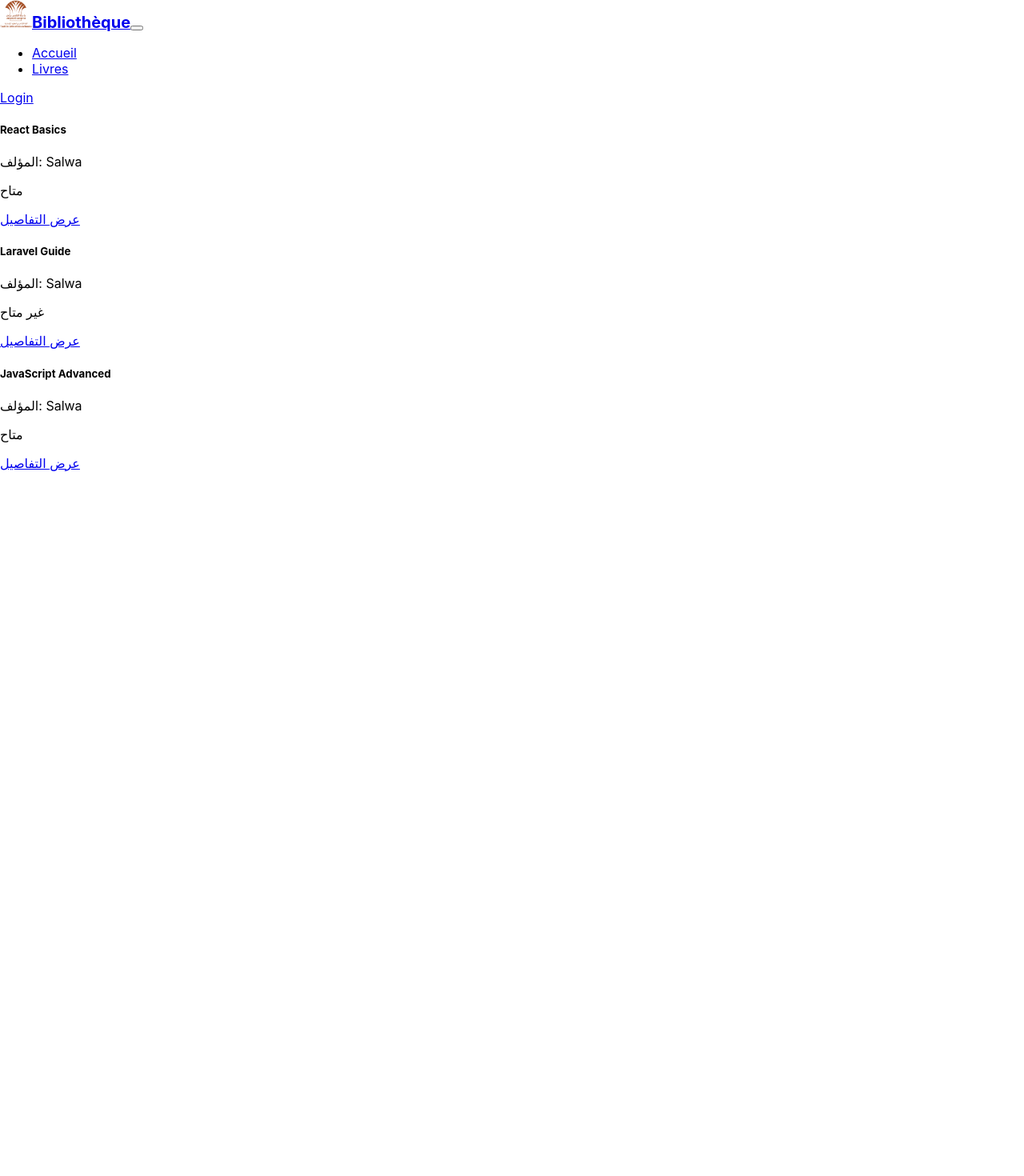
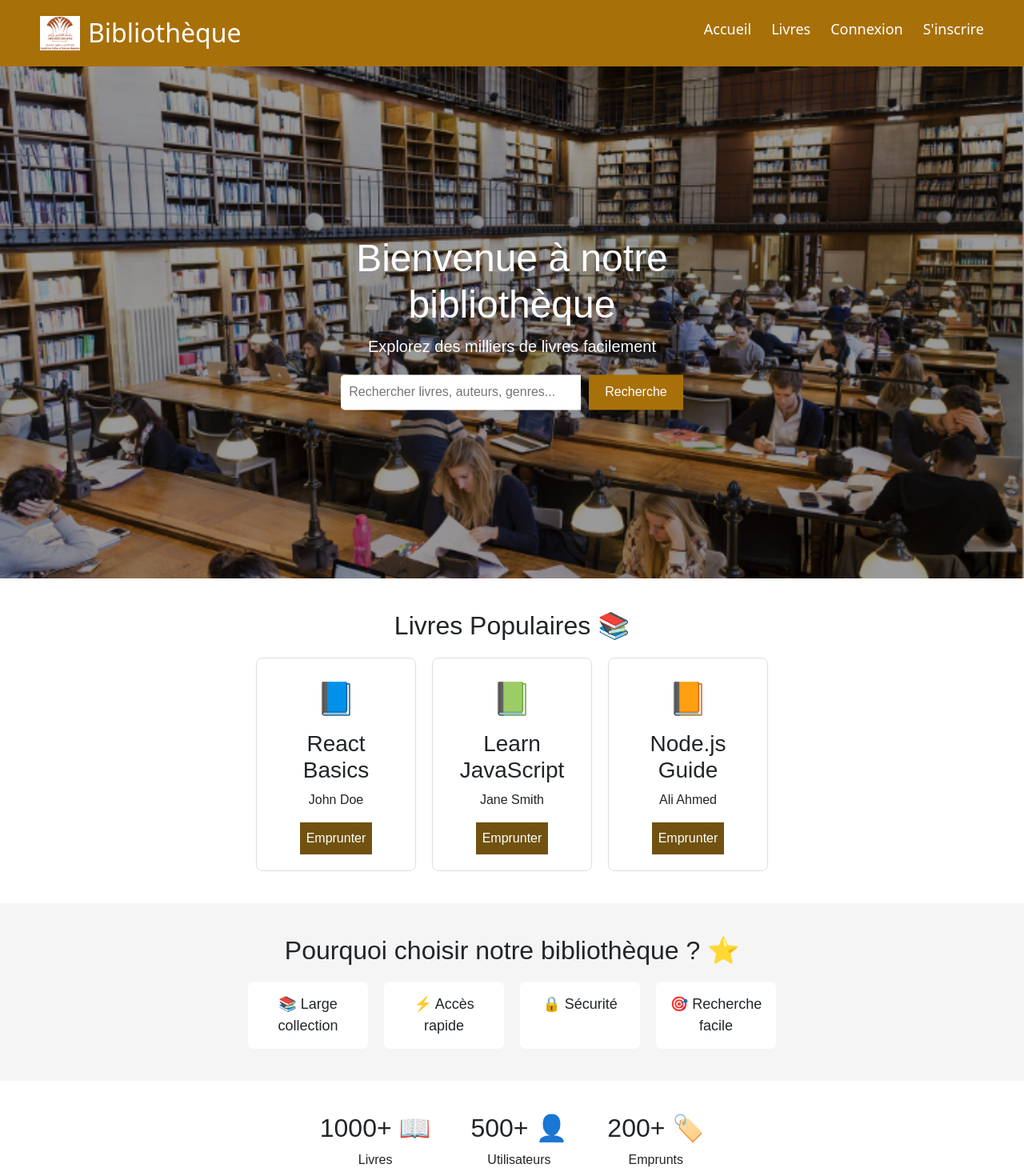
Before and after one commit to salwaboulhcen-netizen/bibliotheque-app, a React (Create React App) app: page / in a window 1280 px wide. Shown: the top 1470 px of the page at 80% size. Before the commit the page ends 800 px from the top, so only its background shows below. Built offline with nearby package versions, Linux system fonts and the light colour scheme.

Commit message:
update react

```diff
--- a/src/App.js
+++ b/src/App.js
@@ -1,9 +1,8 @@
-
 import React from "react";
 import { BrowserRouter as Router, Routes, Route } from "react-router-dom";
 import Navbar from "./components/Navbar";
+import Footer from "./components/Footer";
 import Home from "./pages/Home";
-import BookDetail from "./pages/BookDetail";
 
 function App() {
   return (
@@ -11,8 +10,9 @@ function App() {
       <Navbar />
       <Routes>
         <Route path="/" element={<Home />} />
-        <Route path="/books/:id" element={<BookDetail />} />
+        {/* Ajouter autres routes ici: /books, /login, etc. */}
       </Routes>
+      <Footer />
     </Router>
   );
 }
--- a/src/components/Footer.jsx
+++ b/src/components/Footer.jsx
@@ -0,0 +1,19 @@
+import React from "react";
+
+export default function Footer() {
+  return (
+    <footer style={styles.footer}>
+      <p>© 2026 Bibliothèque -Faculté des Lettres et des Sciences Humaines Marrakech</p>
+    </footer>
+  );
+}
+
+const styles = {
+  footer: {
+    textAlign: "center",
+    padding: "20px",
+    backgroundColor: "#70510f",
+    color: "white",
+    marginTop: "20px",
+  },
+};
--- a/src/components/Navbar.jsx
+++ b/src/components/Navbar.jsx
@@ -1,58 +1,103 @@
-import React from "react";
+import React, { useState, useEffect } from "react";
 import { Link } from "react-router-dom";
 
 function Navbar() {
+  const [mobileMenu, setMobileMenu] = useState(false);
+  const [isMobile, setIsMobile] = useState(window.innerWidth <= 768);
+
+  // Update isMobile on window resize
+  useEffect(() => {
+    const handleResize = () => setIsMobile(window.innerWidth <= 768);
+    window.addEventListener("resize", handleResize);
+
+    // Cleanup
+    return () => window.removeEventListener("resize", handleResize);
+  }, []);
+
   return (
-    <nav className="navbar navbar-expand-lg navbar-light bg-white shadow-sm py-2">
-      <div className="container">
+    <nav style={styles.nav}>
+      {/* Left: Logo + Name */}
+      <div style={styles.left}>
+        <img src="/logo.png" alt="logo" style={styles.logo} />
+        <h2 style={styles.title}>Bibliothèque</h2>
+      </div>
 
-        {/* Logo + Nom Bibliothèque */}
-        <Link className="navbar-brand d-flex align-items-center gap-2" to="/">
-          <img src="/logo.png" alt="Logo" width="40" />
-          <span style={{ fontWeight: "bold", fontSize: "20px" }}>
-            Bibliothèque
-          </span>
-        </Link>
+      {/* Mobile toggle button */}
+      {isMobile && (
+        <div style={styles.mobileToggle} onClick={() => setMobileMenu(!mobileMenu)}>
+          ☰
+        </div>
+      )}
 
-        {/* Toggle Mobile */}
-        <button
-          className="navbar-toggler"
-          type="button"
-          data-bs-toggle="collapse"
-          data-bs-target="#navbarNav"
+      {/* Right: Links */}
+      {(mobileMenu || !isMobile) && (
+        <div
+          style={{
+            ...styles.right,
+            flexDirection: isMobile ? "column" : "row",
+            position: isMobile ? "absolute" : "static",
+            top: isMobile ? "70px" : "auto",
+            right: isMobile ? "20px" : "auto",
+            backgroundColor: isMobile ? "#a87009" : "transparent",
+            padding: isMobile ? "15px" : "0",
+          }}
         >
-          <span className="navbar-toggler-icon"></span>
-        </button>
-
-        {/* Links */}
-        <div className="collapse navbar-collapse" id="navbarNav">
-          <ul className="navbar-nav mx-auto gap-3">
-
-            <li className="nav-item">
-              <Link className="nav-link fw-semibold" to="/">
-                Accueil
-              </Link>
-            </li>
-
-            <li className="nav-item">
-              <Link className="nav-link fw-semibold" to="/books">
-                Livres
-              </Link>
-            </li>
-
-          </ul>
-
-          {/* Login Button on the right */}
-          <div className="d-flex">
-            <Link className="btn btn-dark px-4 rounded-pill" to="/login">
-              Login
-            </Link>
-          </div>
+          <Link to="/" style={styles.link}>Accueil</Link>
+          <Link to="/books" style={styles.link}>Livres</Link>
+          <Link to="/login" style={styles.link}>Connexion</Link>
+          <Link to="/register" style={styles.link}>S'inscrire</Link>
         </div>
-
-      </div>
+      )}
     </nav>
   );
 }
 
+const styles = {
+  nav: {
+    display: "flex",
+    justifyContent: "space-between",
+    alignItems: "center",
+    padding: "20px 50px",
+    backgroundColor: "#a87009",
+    position: "relative",
+  },
+  left: {
+    display: "flex",
+    alignItems: "center",
+  },
+  logo: {
+    width: "50px",
+    marginRight: "10px",
+  },
+  title: {
+    color: "white",
+    margin: 0,
+  },
+  right: {
+    display: "flex",
+    alignItems: "center",
+    gap: "25px",
+  },
+  link: {
+    color: "white",
+    textDecoration: "none",
+    fontSize: "18px",
+    marginBottom: "10px",
+  },
+  button: {
+    backgroundColor: "#70510f",
+    padding: "8px 15px",
+    borderRadius: "6px",
+    color: "white",
+    textDecoration: "none",
+    fontSize: "16px",
+    marginBottom: "10px",
+  },
+  mobileToggle: {
+    fontSize: "28px",
+    color: "white",
+    cursor: "pointer",
+  },
+};
+
 export default Navbar;
--- a/src/index.js
+++ b/src/index.js
@@ -1,6 +1,7 @@
 import React from 'react';
 import ReactDOM from 'react-dom/client';
 import './index.css';
+import 'bootstrap/dist/css/bootstrap.min.css';
 import App from './App';
 import reportWebVitals from './reportWebVitals';
 
@@ -11,7 +12,4 @@ root.render(
   </React.StrictMode>
 );
 
-// If you want to start measuring performance in your app, pass a function
-// to log results (for example: reportWebVitals(console.log))
-// or send to an analytics endpoint. Learn more: https://bit.ly/CRA-vitals
 reportWebVitals();
--- a/src/pages/Home.jsx
+++ b/src/pages/Home.jsx
@@ -1,26 +1,211 @@
+import React from "react";
 
-import React from "react";
-import BookCard from "../components/BookCard";
-
-// بيانات وهمية باش الصفحة تبان عامرة
 const books = [
-  { id: 1, title: "React Basics", author: "Salwa", available: true },
-  { id: 2, title: "Laravel Guide", author: "Salwa", available: false },
-  { id: 3, title: "JavaScript Advanced", author: "Salwa", available: true },
+  { id: 1, title: "React Basics", author: "John Doe", icon: "📘" },
+  { id: 2, title: "Learn JavaScript", author: "Jane Smith", icon: "📗" },
+  { id: 3, title: "Node.js Guide", author: "Ali Ahmed", icon: "📙" },
 ];
 
 function Home() {
   return (
-    <div className="container mt-4">
-      <div className="row">
-        {books.map((book) => (
-          <div className="col-md-4" key={book.id}>
-            <BookCard book={book} />
+    <div style={styles.container}>
+      {/* HERO SECTION */}
+      <section style={styles.hero}>
+        <img src="/biblio.png" alt="biblio" style={styles.heroImg} />
+        <div style={styles.overlay}>
+          <h1 style={styles.title}>Bienvenue à notre bibliothèque</h1>
+          <p style={styles.subtitle}>
+            Explorez des milliers de livres facilement
+          </p>
+
+          <div style={styles.searchBox}>
+            <input
+              type="text"
+              placeholder="Rechercher livres, auteurs, genres..."
+              style={styles.input}
+            />
+            <button style={styles.searchBtn}>Recherche</button>
           </div>
-        ))}
-      </div>
+        </div>
+      </section>
+
+      {/* LIVRES POPULAIRES */}
+      <section style={styles.section}>
+        <h2 style={styles.sectionTitle}>Livres Populaires 📚</h2>
+
+        <div style={styles.cards}>
+          {books.map((book) => (
+            <div key={book.id} style={styles.card}>
+              <div style={styles.bookIcon}>{book.icon}</div>
+              <h3>{book.title}</h3>
+              <p>{book.author}</p>
+              <button style={styles.btn}>Emprunter</button>
+            </div>
+          ))}
+        </div>
+      </section>
+
+      {/* POURQUOI NOUS */}
+      <section style={styles.sectionGray}>
+        <h2 style={styles.sectionTitle}>Pourquoi choisir notre bibliothèque ? ⭐</h2>
+
+        <div style={styles.features}>
+          <div style={styles.feature}>📚 Large collection</div>
+          <div style={styles.feature}>⚡ Accès rapide</div>
+          <div style={styles.feature}>🔒 Sécurité</div>
+          <div style={styles.feature}>🎯 Recherche facile</div>
+        </div>
+      </section>
+
+      {/* STATISTIQUES */}
+      <section style={styles.section}>
+        <div style={styles.stats}>
+          <div>
+            <h2>1000+ 📖</h2>
+            <p>Livres</p>
+          </div>
+          <div>
+            <h2>500+ 👤</h2>
+            <p>Utilisateurs</p>
+          </div>
+          <div>
+            <h2>200+ 🏷️</h2>
+            <p>Emprunts</p>
+          </div>
+        </div>
+      </section>
+
+      {/* CALL TO ACTION */}
+      <section style={styles.cta}>
+        <h2>Rejoignez notre bibliothèque dès aujourd’hui ! 🚀</h2>
+        <button style={styles.ctaBtn}>S'inscrire</button>
+      </section>
     </div>
   );
 }
 
+const styles = {
+  container: {
+    fontFamily: "Arial, sans-serif",
+  },
+
+  hero: {
+    position: "relative",
+    height: "80vh",
+  },
+  heroImg: {
+    width: "100%",
+    height: "100%",
+    objectFit: "cover",
+    filter: "brightness(60%)",
+  },
+  overlay: {
+    position: "absolute",
+    top: "50%",
+    left: "50%",
+    transform: "translate(-50%, -50%)",
+    textAlign: "center",
+    color: "white",
+  },
+  title: {
+    fontSize: "48px",
+  },
+  subtitle: {
+    marginBottom: "20px",
+    fontSize: "20px",
+  },
+  searchBox: {
+    display: "flex",
+    justifyContent: "center",
+    gap: "10px",
+  },
+  input: {
+    padding: "10px",
+    width: "300px",
+    borderRadius: "5px 0 0 5px",
+    border: "none",
+    outline: "none",
+  },
+  searchBtn: {
+    padding: "10px 20px",
+    backgroundColor: "#a87009",
+    color: "white",
+    border: "none",
+    cursor: "pointer",
+  },
+
+  section: {
+    padding: "40px",
+    textAlign: "center",
+  },
+  sectionGray: {
+    padding: "40px",
+    backgroundColor: "#f5f5f5",
+    textAlign: "center",
+  },
+  sectionTitle: {
+    marginBottom: "20px",
+  },
+
+  cards: {
+    display: "flex",
+    justifyContent: "center",
+    gap: "20px",
+  },
+  card: {
+    border: "1px solid #ddd",
+    padding: "20px",
+    width: "200px",
+    borderRadius: "8px",
+    textAlign: "center",
+    transition: "0.3s",
+  },
+  bookIcon: {
+    fontSize: "40px",
+    marginBottom: "10px",
+  },
+  btn: {
+    backgroundColor: "#70510f",
+    color: "white",
+    border: "none",
+    padding: "8px",
+    cursor: "pointer",
+  },
+
+  features: {
+    display: "flex",
+    justifyContent: "center",
+    gap: "20px",
+    flexWrap: "wrap",
+  },
+  feature: {
+    backgroundColor: "white",
+    padding: "15px",
+    borderRadius: "8px",
+    width: "150px",
+    fontSize: "18px",
+  },
+
+  stats: {
+    display: "flex",
+    justifyContent: "center",
+    gap: "50px",
+  },
+
+  cta: {
+    backgroundColor: "#a87009",
+    color: "white",
+    padding: "40px",
+    textAlign: "center",
+  },
+  ctaBtn: {
+    marginTop: "10px",
+    padding: "10px 20px",
+    backgroundColor: "#fff",
+    color: "#a87009",
+    border: "none",
+    cursor: "pointer",
+  },
+};
+
 export default Home;
```
Also changed, not shown: public/biblio.png (added).
